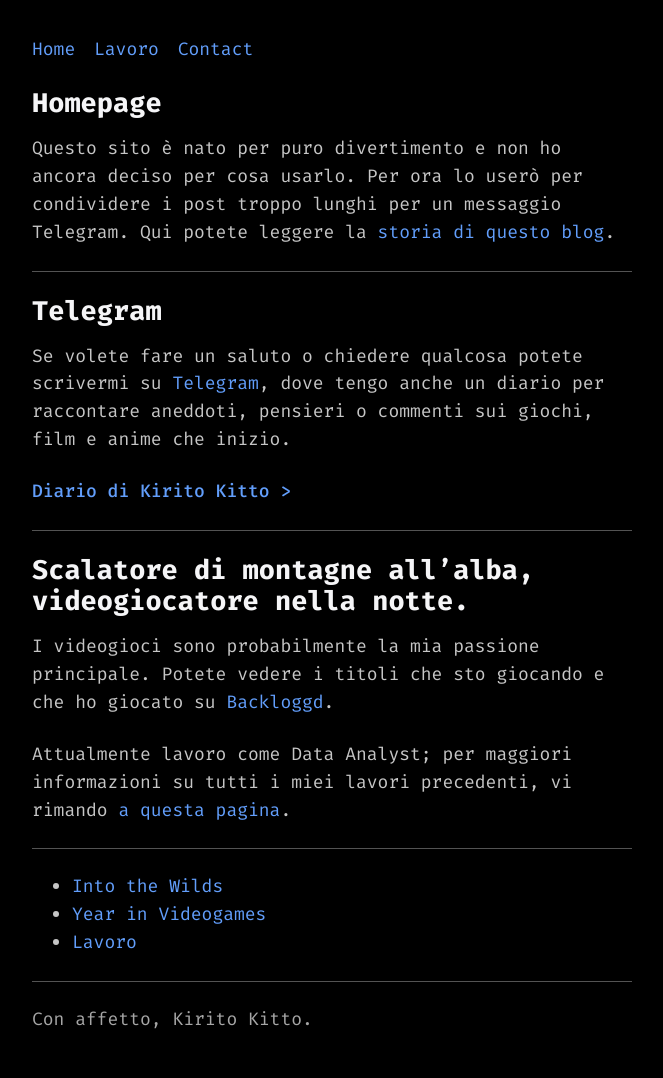
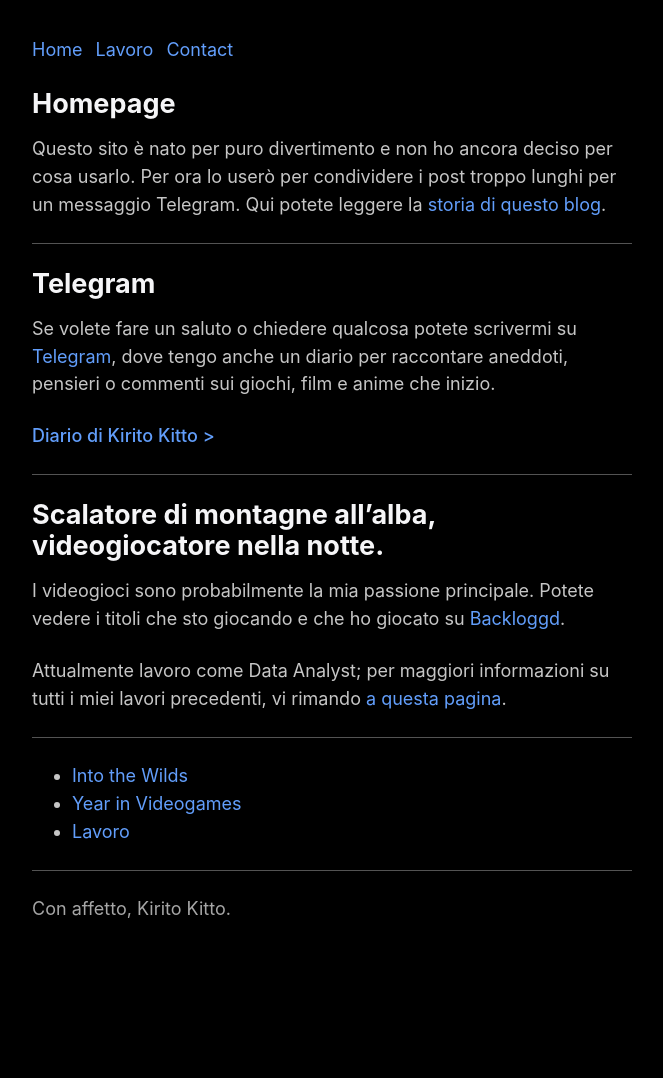
Before and after one commit to KiritoKitto/kiritokitto.github.io, a Jekyll site: the page built from index.md, in a window 1280 px wide. Shown: the whole page, without its empty margins (308-971 px from the left). Built offline with Jekyll 4.4.1, drawn with Linux system fonts in a browser that asks for light colours; some web fonts are replaced; our own code applies the rules of GitHub Pages for plain Markdown files; after the commit the page ends 966 px from its top, so only the background shows below that.

Commit message:
font change

```diff
--- a/css/dark.css
+++ b/css/dark.css
@@ -1,6 +1,6 @@
 :root {
-    --font: "Fira Code", monospace;
-    --font-title: "Fira Code", monospace;
+    --font: -apple-system,BlinkMacSystemFont,Segoe UI,Roboto,Oxygen-Sans,Ubuntu,Cantarell,Helvetica Neue,sans-serif;
+    --font-title: -apple-system,BlinkMacSystemFont,Segoe UI,Roboto,Oxygen-Sans,Ubuntu,Cantarell,Helvetica Neue,sans-serif;
 
     --color-background: rgb(0, 0, 0);
     --color-background-secondary: rgb(23, 23, 23);
```
